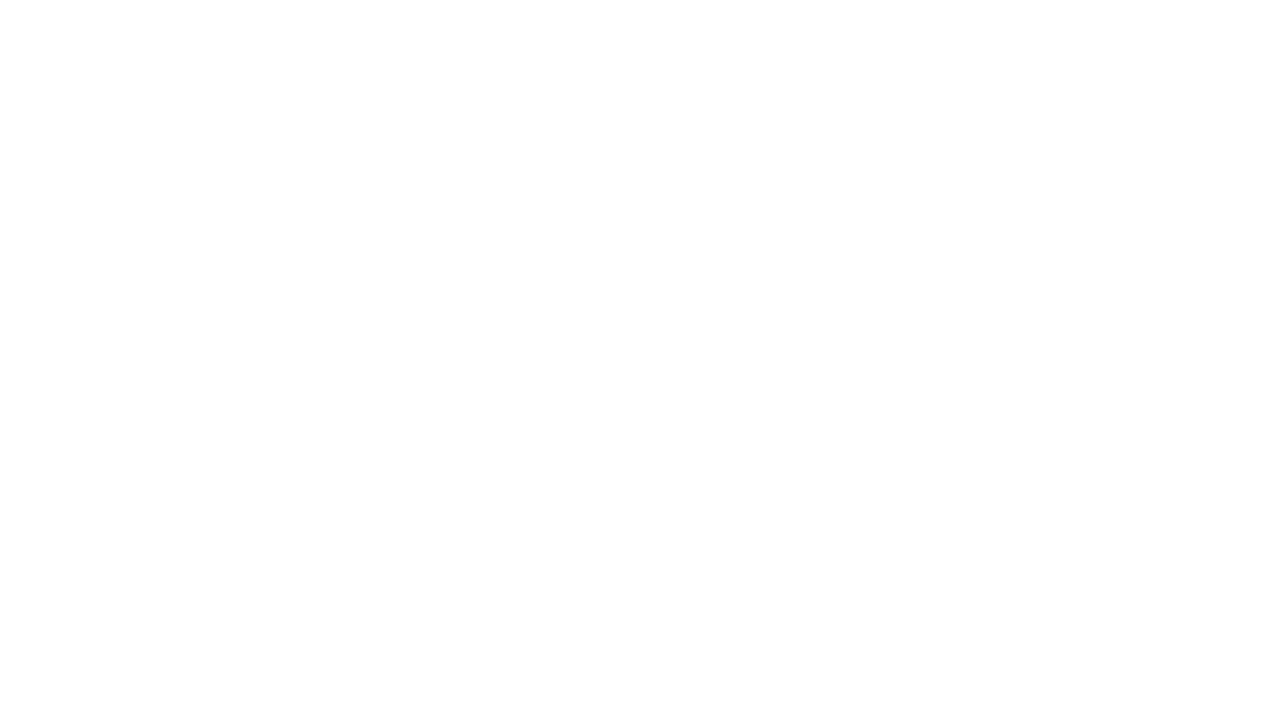
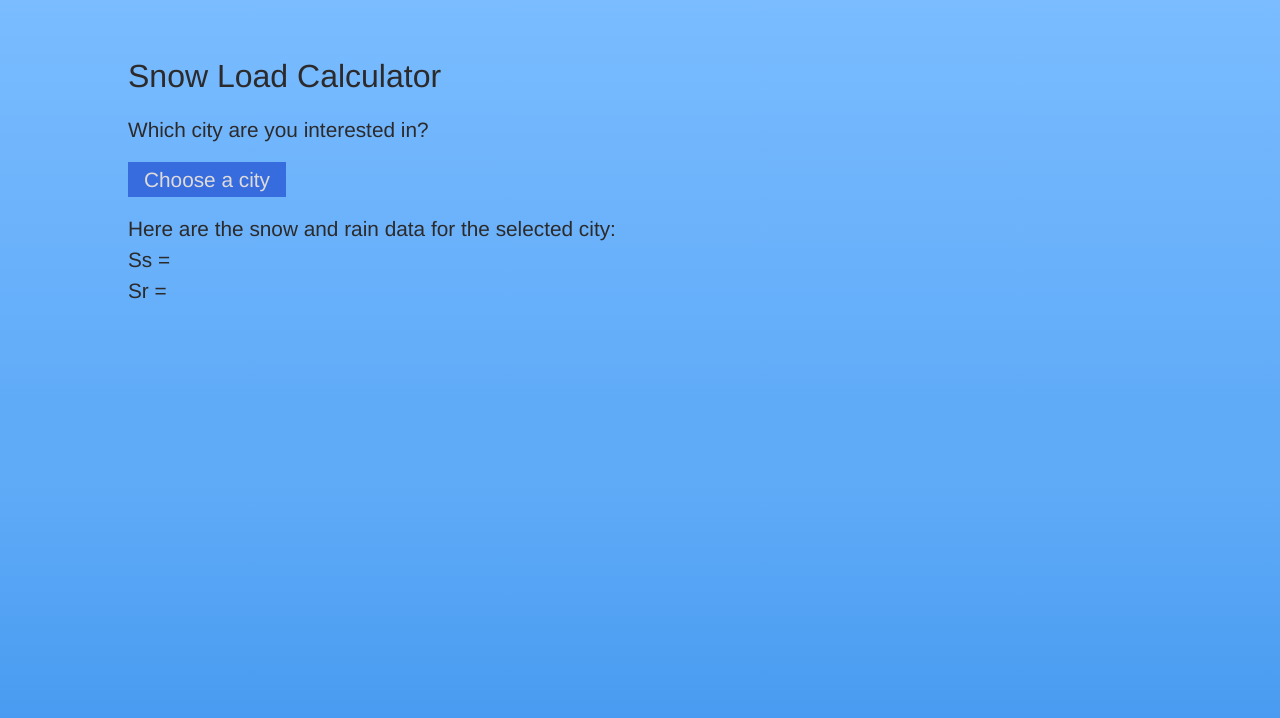
Before and after one commit to FredLavoie/project-snow-load, a plain HTML site: page index.html in a window 1280 px wide. Drawn offline with Linux system fonts and the light colour scheme.

Commit message:
add content to HTML, CSS & JS

```diff
--- a/index.html
+++ b/index.html
@@ -4,9 +4,29 @@
   <meta charset="UTF-8">
   <meta name="viewport" content="width=device-width, initial-scale=1.0">
   <meta http-equiv="X-UA-Compatible" content="ie=edge">
-  <title>Document</title>
+  <title>Snow Load Calculator</title>
+  <link rel="stylesheet" href="main.css">
+  <link rel="javascript" href="script.js">
 </head>
 <body>
-
+  <h1>Snow Load Calculator</h1>
+  <br>
+  <p>Which city are you interested in? </p>
+  <br>
+  <select name="City">
+    <option value="Choose">Choose a city</option>
+    <option value="Cornwall" id="Cornwall">Cornwall</option>
+    <option value="Kingston" id="Kingston">Kingston</option>
+    <option value="Ottawa" id="Ottawa">Ottawa</option>
+  </select>
+  <br>
+  <br>
+  <p>Here are the snow and rain data for the selected city:</p>
+  <ul class="data">
+    <li id="Ss">Ss = </li>
+    <a href=""></a>
+    <br>
+    <li id="Sr">Sr = </li>
+  </ul>
 </body>
 </html>
--- a/main.css
+++ b/main.css
@@ -43,4 +43,63 @@ q:before, q:after {
 	content: none;
 }
 
-/* start of my CSS styling for website */
+/**********************************************************************
+	start of my CSS styling for website
+***********************************************************************/
+
+body {
+	background: rgb(122,188,255);
+	background: -moz-linear-gradient(top, rgba(122,188,255,1) 0%, rgba(96,171,248,1) 50%, rgba(96,171,248,1) 60%, rgba(64,150,238,1) 100%);
+	background: -webkit-linear-gradient(top, rgba(122,188,255,1) 0%,rgba(96,171,248,1) 50%,rgba(96,171,248,1) 60%,rgba(64,150,238,1) 100%);
+	background: linear-gradient(to bottom, rgba(122,188,255,1) 0%,rgba(96,171,248,1) 50%,rgba(96,171,248,1) 60%,rgba(64,150,238,1) 100%);
+	margin: 60px auto;
+	width: 80%;
+}
+
+html {
+	height: 100%;
+}
+
+p, li, select {
+	font-family: 'Helvetica', 'Arial', 'Sans-Serif';
+	font-size: 1.3em;
+	line-height: 1.5em;
+	color: #2c2a2a;
+}
+
+h1, h2 { font-family: 'Helvetica', 'Arial', 'Sans-Serif'; }
+h1 { font-size: 2em; }
+h2 { font-size: 1.5em; }
+
+h1, h2 {
+	color: #2c2a2a;
+	margin-bottom: 0.2em;
+}
+
+::selection {
+	background-color: #568cf1;
+	color: #000000;
+}
+
+select {
+	-webkit-appearance: none;
+	-moz-appearance: none;
+	appearance: none;
+	background-color: rgb(55, 108, 223);
+  color: rgb(223, 219, 219);
+	padding-left: 16px;
+	padding-right: 16px;
+	padding-bottom: 2px;
+	padding-top: 2px;
+  font-size: 1.3em;
+	border: none;
+	text-align: center;
+}
+
+select:hover {
+  background-color: rgb(43, 87, 182);
+}
+
+li {
+	display: inline;
+}
```
Also changed, not shown: script.js (+16 -0 lines), README.md.
